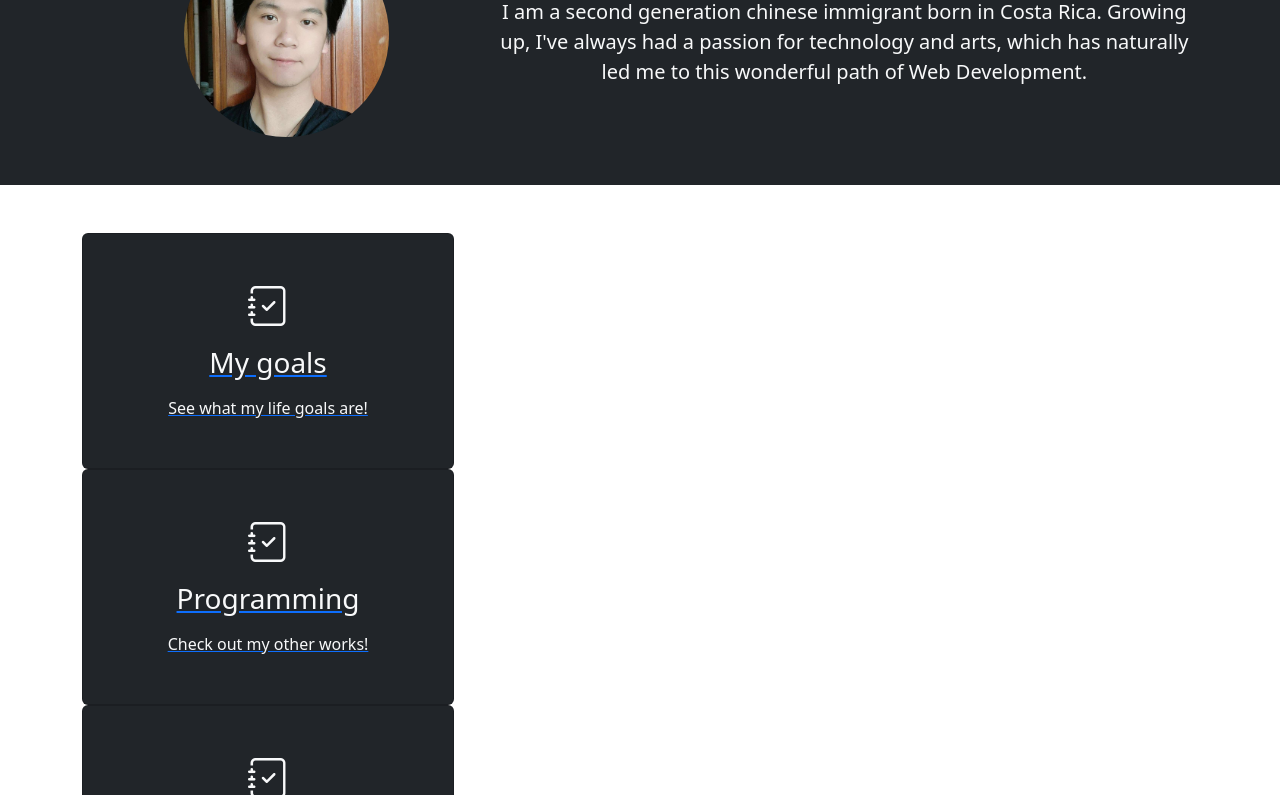
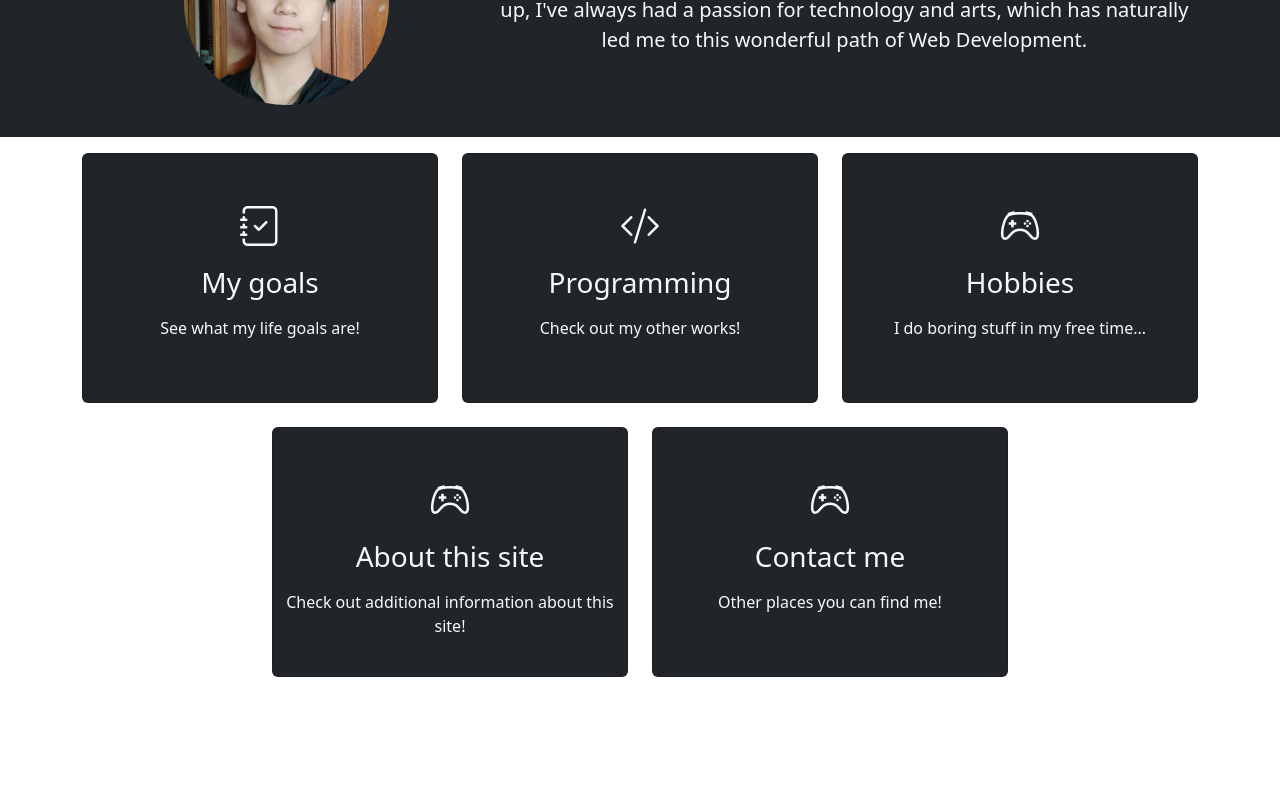
Before and after one commit to whuangq/Personal-Website, a plain HTML site: page index.html in a window 1280 px wide. Shown: the part 171-966 px from the top of the page. After the commit the page ends 864 px from the top, so only its background shows below. Drawn offline with nearby package versions, Linux system fonts and the light colour scheme.

Commit message:
Fixed row alignment

```diff
--- a/index.html
+++ b/index.html
@@ -3,34 +3,34 @@
   <head>
     <meta charset="utf-8">
     <meta name="viewport" content="width=device-width, initial-scale=1">
-    <title>Bootstrap demo</title>
+    <title>Wilson Huang Quan Portfolio</title>
     <link rel="stylesheet" href="styles.css">
     <link href="https://cdn.jsdelivr.net/npm/bootstrap@5.3.0-alpha3/dist/css/bootstrap.min.css" rel="stylesheet" integrity="sha384-KK94CHFLLe+nY2dmCWGMq91rCGa5gtU4mk92HdvYe+M/SXH301p5ILy+dN9+nJOZ" crossorigin="anonymous">
   </head>
   <body>
     <!--This is the navigation bar that goes at the top of the page-->
-    <nav class="navbar navbar-expand-md bg-dark navbar-dark">
+    <nav class="navbar navbar-expand-md custom-nav navbar-dark">
         <div class="container">
-            <a href="#" class="navbar-brand">Wilson Huang</a>
+            <a href="#" class="navbar-brand">Wilson Huang Quan</a>
             <button class="navbar-toggler" type="button" data-bs-toggle="collapse" data-bs-target="#navmenu">
                 <span class="navbar-toggler-icon"></span>
             </button>
             <div class="collapse navbar-collapse" id="navmenu">
                 <ul class="navbar-nav ms-auto">
                     <li class="nav-item">
-                        <a href="#Goals" class="nav-link">My goals</a>
+                        <a href="#Goals" class="nav-link text-light">My goals</a>
                     </li>
                     <li class="nav-item">
-                        <a href="#programming" class="nav-link">Programming</a>
+                        <a href="#programming" class="nav-link text-light">Programming</a>
                     </li>
                     <li class="nav-item">
-                        <a href="#hobbies" class="nav-link">Hobbies</a>
+                        <a href="#hobbies" class="nav-link text-light">Hobbies</a>
                     </li>
                     <li class="nav-item">
-                        <a href="#about" class="nav-link">About this site</a>
+                        <a href="#about" class="nav-link text-light">About this site</a>
                     </li>
                     <li class="nav-item">
-                        <a href="#contact" class="nav-link">Contact me</a>
+                        <a href="#contact" class="nav-link text-light">Contact me</a>
                     </li>
                 </ul>
             </div>
@@ -38,11 +38,12 @@
     </nav>
 
     <!--Biography card-->
-    <section class="bg-dark text-light p-5 text-center">
+    <section class="bg-dark text-light p-3 text-center">
         <div class="container">
             <div class="d-md-flex">
-                <div class="div">
+              <div class="pb-3">
                 <img class="img-fluid rounded-circle w-50" src="./images/profile.jpg" alt="WIlson Huang" >
+
               </div>
                 <div>
                     <h1>Wilson Huang Quan</h1>
@@ -58,11 +59,12 @@
     </section>
 
     <!--Redirects-->
-    <section class="p-5">
+    <section class="p-3">
       <div class="container">
-          <div class="row text-center g">
-            <a href="goals.html">
-              <div class="col-lg-4">
+        <div class="row text-center g-4 justify-content-center">
+
+          <div class="col col-sm-6 col-md-6 col-lg-4">
+            <a href="goals.html" class="text-decoration-none">
               <div class="card bg-dark text-light">
                 <div class="h1 mb-3 pt-5">
                   <i class="bi bi-journal-check"></i>
@@ -70,45 +72,83 @@
                 <h3 class="card-title mb-3">
                   My goals
                 </h3>
-                  <p class="card-text pb-5">
+                <p class="card-text pb-3">
                   See what my life goals are!
                 </p>
               </div>
+            </a>
           </div>
-            </a>
-            <a href="goals.html">
-              <div class="col-lg-4">
+
+          <div class="col col-sm-6 col-md-6 col-lg-4">
+            <a href="programming.html" class="text-decoration-none">
               <div class="card bg-dark text-light">
                 <div class="h1 mb-3 pt-5">
-                    <i class="bi bi-journal-check"></i>
+                  <i class="bi bi-code-slash"></i>
                 </div>
                 <h3 class="card-title mb-3">
                   Programming
                 </h3>
-                  <p class="card-text pb-5">
+                <p class="card-text pb-3">
                   Check out my other works!
                 </p>
               </div>
+            </a>
           </div>
-            </a>
-            <a href="goals.html">
-              <div class="col-lg-4">
+
+          <div class="col col-sm-6 col-md-6 col-lg-4">
+            <a href="hobbies.html" class="text-decoration-none">
               <div class="card bg-dark text-light">
                 <div class="h1 mb-3 pt-5">
-                    <i class="bi bi-journal-check"></i>
+                  <i class="bi bi-controller"></i>
                 </div>
                 <h3 class="card-title mb-3">
                   Hobbies
                 </h3>
-                  <p class="card-text pb-5">
+                <p class="card-text pb-3">
                   I do boring stuff in my free time...
                 </p>
               </div>
+            </a>
+          </div>
+
+          <div class="col col-sm-6 col-md-6 col-lg-4">
+            <a href="hobbies.html" class="text-decoration-none">
+              <div class="card bg-dark text-light">
+                <div class="h1 mb-3 pt-5">
+                  <i class="bi bi-controller"></i>
+                </div>
+                <h3 class="card-title mb-3">
+                  About this site
+                </h3>
+                <p class="card-text pb-3">
+                  Check out additional information about this site!
+                </p>
               </div>
             </a>
           </div>
+
+          <div class="col col-sm-6 col-md-6 col-lg-4">
+            <a href="hobbies.html" class="text-decoration-none">
+              <div class="card bg-dark text-light">
+                <div class="h1 mb-3 pt-5">
+                  <i class="bi bi-controller"></i>
+                </div>
+                <h3 class="card-title mb-3">
+                  Contact me
+                </h3>
+                <p class="card-text pb-3">
+                  Other places you can find me!
+                </p>
+              </div>
+            </a>
+          </div>
+
+
+        </div>
+
       </div>
     </section>
+
 
     <script src="https://cdn.jsdelivr.net/npm/bootstrap@5.3.0-alpha3/dist/js/bootstrap.bundle.min.js" integrity="sha384-ENjdO4Dr2bkBIFxQpeoTz1HIcje39Wm4jDKdf19U8gI4ddQ3GYNS7NTKfAdVQSZe" crossorigin="anonymous"></script>
   </body>
--- a/styles.css
+++ b/styles.css
@@ -4,3 +4,12 @@
     flex-grow: 1;
     max-width: 100%;
   }
+
+  .card {
+    min-height: 250px !important;
+    min-width: 200px !important;
+  }
+
+  .custom-nav {
+    background-color: black;
+  }
```
Lines whose indentation alone changed are shown as unchanged.
